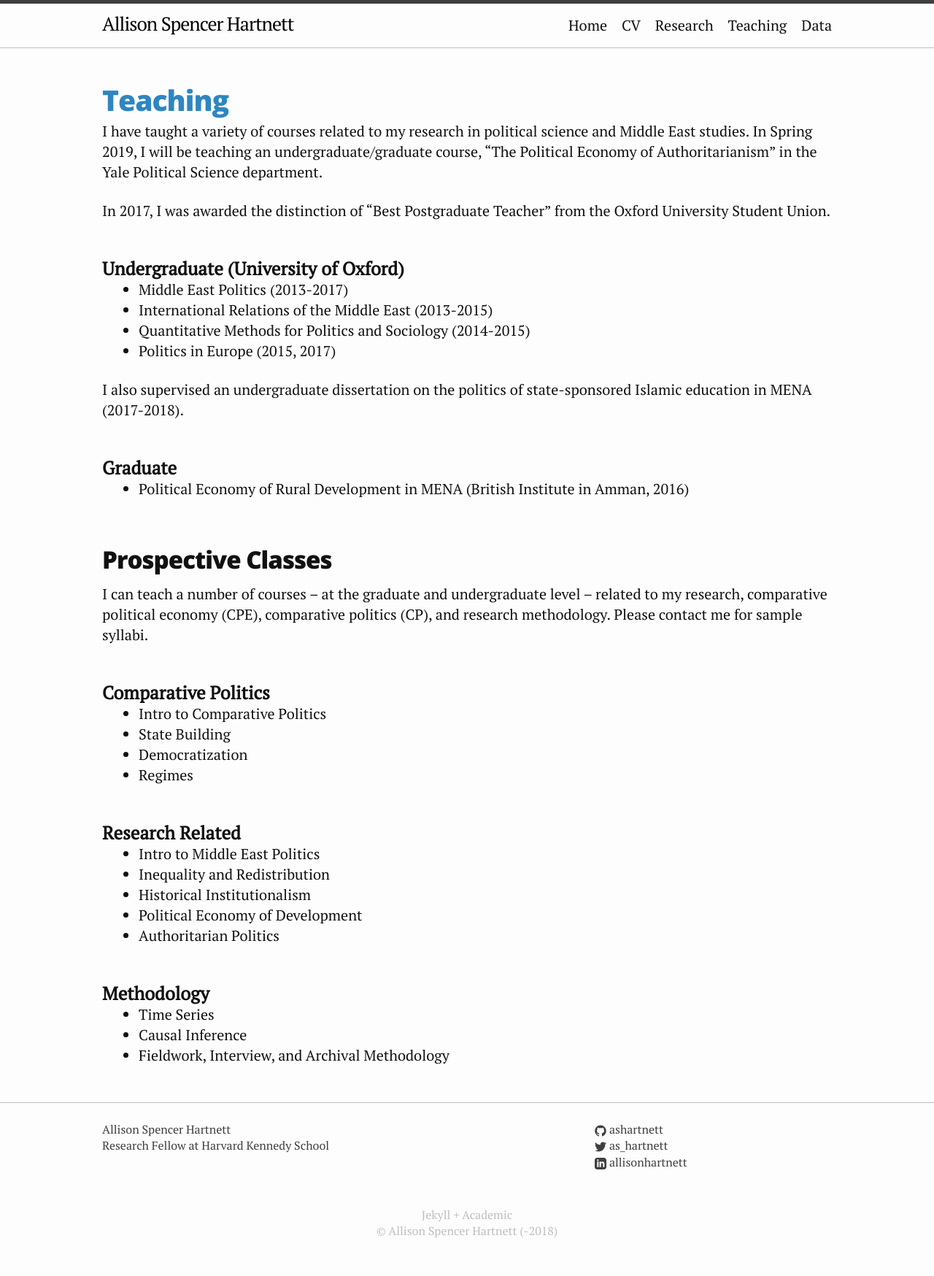
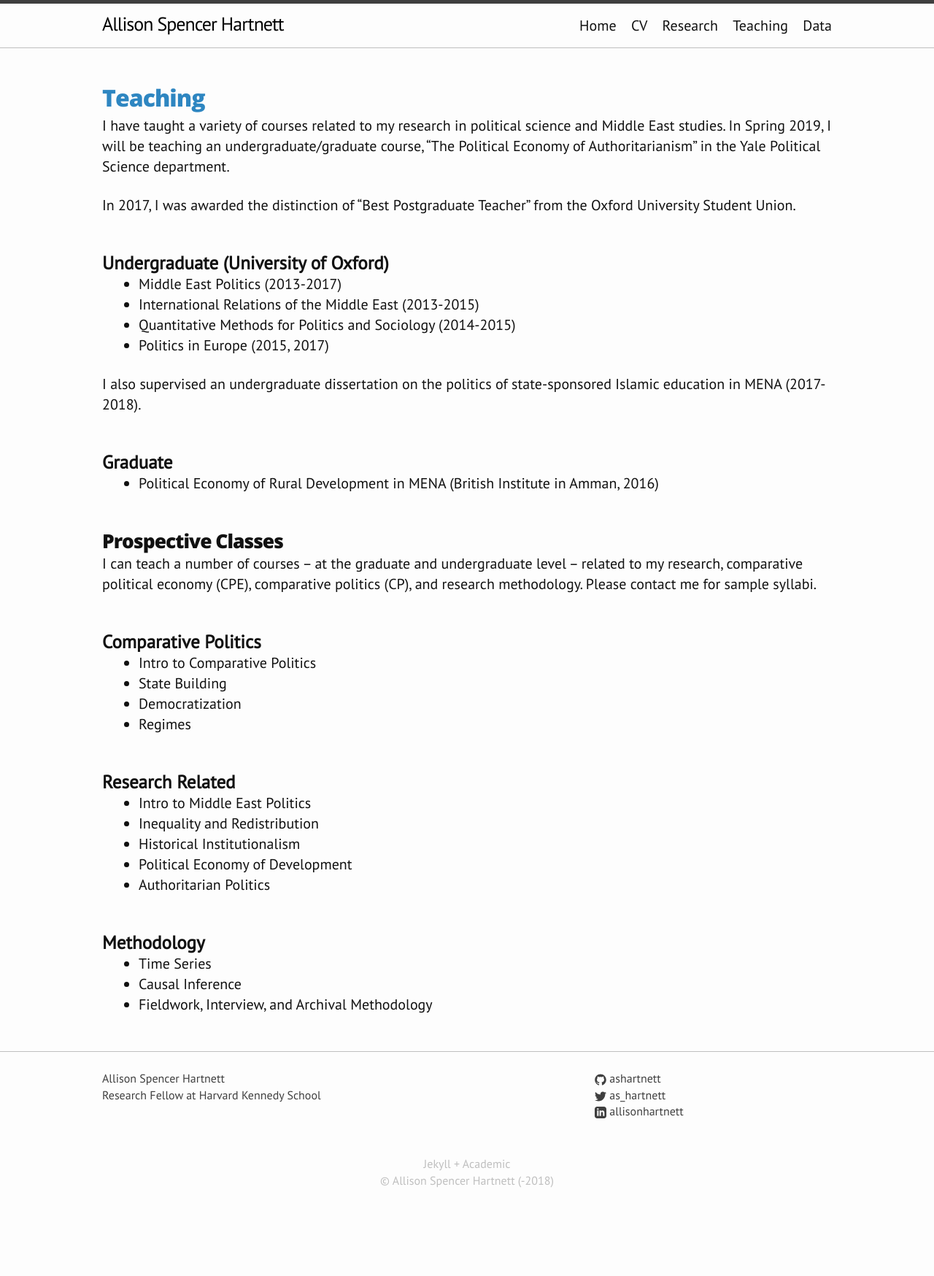
Before and after one commit to ashartnett/ashartnett.github.io, a Jekyll site: the page built from markdowns/3teaching.md, in a window 1280 px wide. Shown: the whole page at 73% size. Built offline with Jekyll 4.4.1, drawn with Linux system fonts in a browser that asks for light colours; after the commit the page ends 1678 px from its top, so only the background shows below that.

Commit message:
changed font family.

```diff
--- a/_sass/academic.scss
+++ b/_sass/academic.scss
@@ -1,8 +1,8 @@
 // Define defaults for each variable.
 
 $type-scale-large: (
-  h1: 2.441rem,
-  h2: 1.653em,
+  h1: 2.0rem,
+  h2: 1.653rem,
   h3: 1.563rem,
   h4: 1.333rem,
   p: 1.25rem,
@@ -11,8 +11,8 @@ $type-scale-large: (
 );
 
 $type-scale-medium: (
-  h1: 2.441rem,
-  h2: 1.653em,
+  h1: 2.0rem,
+  h2: 1.653rem,
   h3: 1.563rem,
   h4: 1.333rem,
   p: 1.25rem,
@@ -21,7 +21,7 @@ $type-scale-medium: (
 );
 
 $type-scale-small: (
-  h1: 2.148rem,
+  h1: 2.0rem,
   h2: 1.719rem,
   h3: 1.375rem,
   h4: 1.233rem,
--- a/assets/main.scss
+++ b/assets/main.scss
@@ -3,18 +3,18 @@
 ---
 @charset "utf-8";
 
-@import url('https://fonts.googleapis.com/css?family=Open+Sans:800|PT+Serif');
+@import url('https://fonts.googleapis.com/css?family=Open+Sans:800|PT+Sans');
 
 // Our variables
-// $base-font-family: "Open Sans", sans-serif;
-$base-font-family: "PT Serif", serif;
+//$base-font-family: "Open Sans", sans-serif;
+$base-font-family: "PT Sans", sans-serif;
 $base-font-size:   20px;
 $base-font-weight: 400;
 $small-font-size:  $base-font-size * 0.95;
 $base-line-height: 1.5;
 
 $alt-font-family: "Open Sans", sans-serif;
-$alt-font-weight: bold;
+$alt-font-weight: normal;
 
 $spacing-unit:     50px;
 
```
